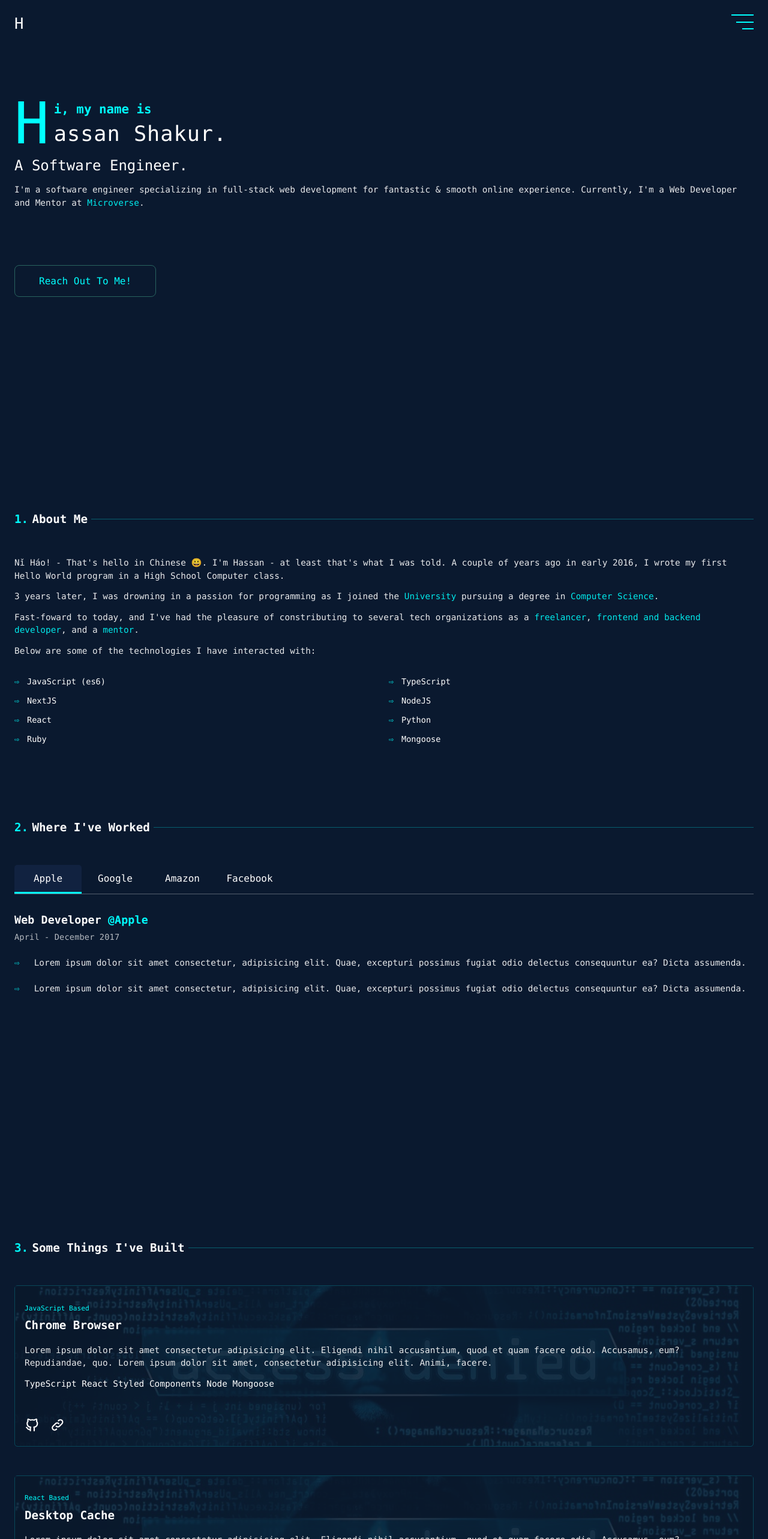
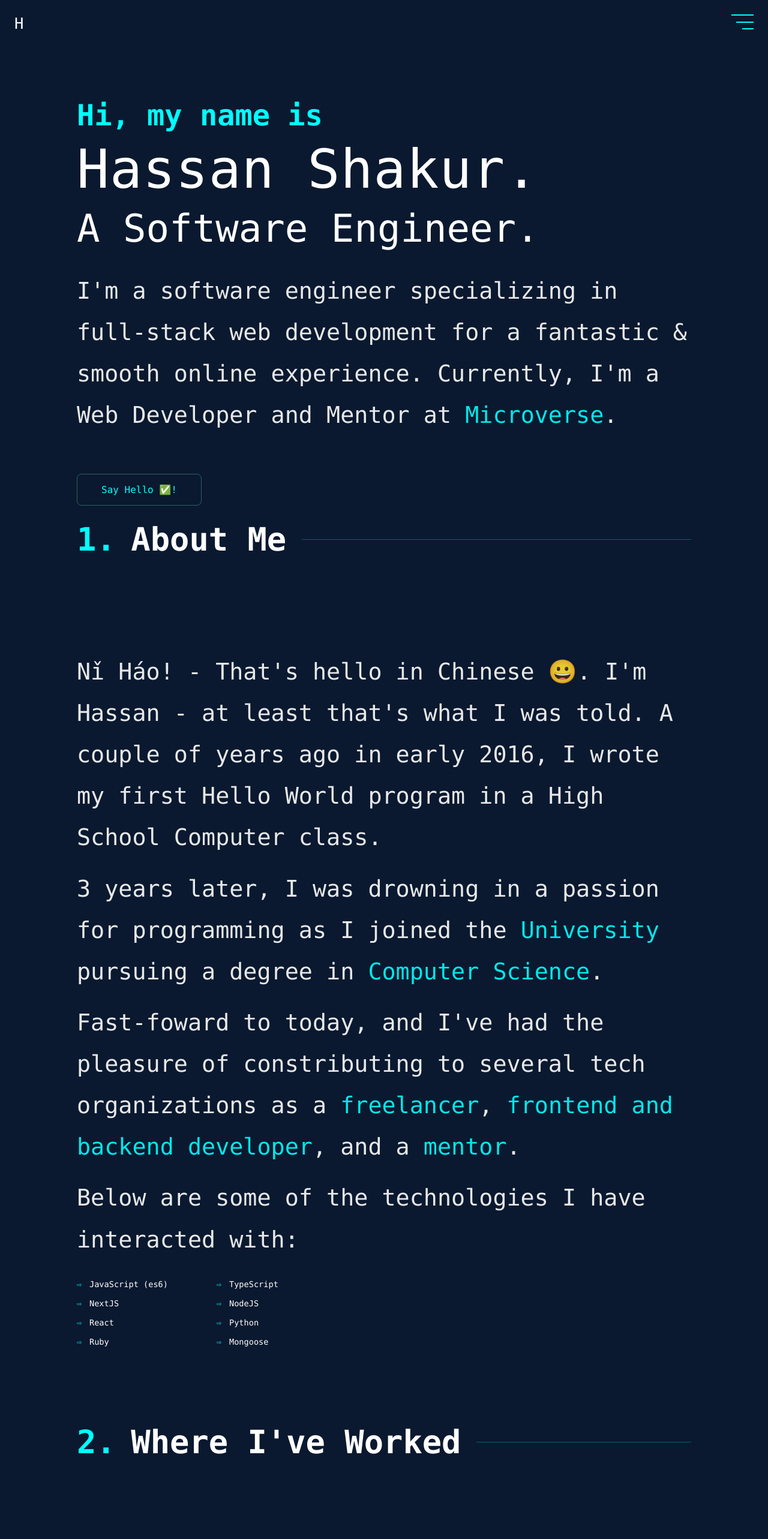
Before and after one commit to hassanShakur/portfolio, a Next.js app: page / in a window 1280 px wide. Shown: the top 2566 px of the page at 60% size. Built offline with nearby package versions, Linux system fonts and the light colour scheme.

Commit message:
level 1 media queries

```diff
--- a/app/globals.css
+++ b/app/globals.css
@@ -50,6 +50,7 @@ body:has(.menu-open) {
 a {
   color: inherit;
   text-decoration: none;
+  transition: all 0.3s ease-in-out;
 }
 
 ul li {
@@ -81,6 +82,18 @@ section {
   display: none;
 }
 
+@media (min-width: 480px) {
+  main {
+    padding: 3vw 10vw;
+  }
+
+  .text {
+    font-size: 3vw;
+    line-height: 1.8;
+    margin-bottom: 1rem;
+  }
+}
+
 @media (prefers-color-scheme: dark) {
   html {
     color-scheme: dark;
--- a/components/about/tech.css
+++ b/components/about/tech.css
@@ -3,6 +3,7 @@
   grid-template-columns: 1fr 1fr;
   gap: 1rem;
   margin-top: 2rem;
+  max-width: 450px;
 }
 
 #about ul li {
--- a/components/footer/footer.css
+++ b/components/footer/footer.css
@@ -1,5 +1,5 @@
 footer {
-  margin: 1rem 0;
+  margin: 4rem 0 0.3rem;
   text-align: center;
   display: grid;
   gap: 1.4rem;
@@ -13,6 +13,12 @@ footer {
   gap: 2rem;
 }
 
+.social-icons a:hover {
+  cursor: pointer;
+  transform: translateY(-5px);
+  color: rgb(var(--foreground-light-green));
+}
+
 footer .attribution {
   font-size: 0.7rem;
   line-height: 1.8;
--- a/components/footer/index.tsx
+++ b/components/footer/index.tsx
@@ -52,7 +52,7 @@ const Footer = () => {
         ))}
       </div>
       <p className='attribution text'>
-        Built &amp; Designed by{' '}
+        Designed &amp; Built by{' '}
         <Link
           href={'https://github.com/hassanShakur'}
           className='clg'
--- a/components/hero/hero.css
+++ b/components/hero/hero.css
@@ -6,35 +6,40 @@
   padding: 1rem 0;
 }
 
-.drop {
-  display: flex;
-  gap: 0.5rem;
-}
-
-.drop-content {
-  display: flex;
-  flex-direction: column;
-  justify-content: center;
-  gap: 0.5rem;
-}
-
-#drop-cap {
-  font-size: 6rem;
-  text-transform: uppercase;
-}
-
 .intro {
-  font-size: 1.3rem;
+  font-size: 1rem;
 }
 
 .name {
-  font-size: 2.2rem;
+  font-size: 1.8rem;
   letter-spacing: 1px;
   font-weight: 500;
+  margin: 0.5rem 0;
 }
 
 .title {
-  font-size: 1.5rem;
+  font-size: 1.4rem;
   margin-bottom: 1rem;
   text-transform: capitalize;
 }
+
+@media (min-width: 480px) {
+  #hero {
+    gap: 3rem;
+    padding: 1rem 0;
+  }
+
+  .intro {
+    font-size: 3.8vw;
+  }
+
+  .name {
+    font-size: 7vw;
+    margin: 0.6rem 0;
+  }
+
+  .title {
+    font-size: 5vw;
+    margin-bottom: 2rem;
+  }
+}
--- a/components/hero/index.tsx
+++ b/components/hero/index.tsx
@@ -6,25 +6,14 @@ const Hero = () => {
   return (
     <section id='hero'>
       <div className='hero-text'>
-        <div className='drop'>
-          <span id='drop-cap' className='clg'>
-            h
-          </span>
-          <div className='drop-content'>
-            <h3 className='intro clg'>
-              <span id='invisible'>H</span>i, my name is
-            </h3>
-            <h1 className='name'>
-              <span id='invisible'>H</span>assan Shakur.
-            </h1>
-          </div>
-        </div>
+        <h3 className='intro clg'>Hi, my name is</h3>
+        <h1 className='name'>Hassan Shakur.</h1>
 
         <div className='title'>A software engineer.</div>
 
         <p className='description text'>
           I&apos;m a software engineer specializing in full-stack web
-          development for fantastic &amp; smooth online experience.
+          development for a fantastic &amp; smooth online experience.
           Currently, I&apos;m a Web Developer and Mentor at{' '}
           <Link
             href={'https://www.microverse.org'}
@@ -38,7 +27,7 @@ const Hero = () => {
       </div>
 
       <div className='hero-actions'>
-        <Button text='reach out to me!' />
+        <Button text='say hello ✅!' />
       </div>
     </section>
   );
--- a/components/projects/others/cardProject.css
+++ b/components/projects/others/cardProject.css
@@ -52,3 +52,31 @@
   transform: scale(1.15);
   color: rgb(var(--foreground-light-green));
 }
+
+@media (min-width: 480px) {
+  .project-card {
+    padding: 5vw;
+  }
+
+  .card-header {
+    margin-bottom: 1.4rem;
+  }
+
+  .card-info h4 {
+    font-size: 3.5vw;
+    margin-bottom: 1.4rem;
+  }
+
+  .card-info .card-summary{
+    font-size: 2.5vw;
+
+  }
+
+  .card-info .card-tech {
+    font-size: 2.4vw;
+  }
+
+  .links {
+    gap: 0.8rem;
+  }
+}
--- a/components/projects/project.css
+++ b/components/projects/project.css
@@ -24,7 +24,7 @@
   background-color: transparent;
   position: relative;
   z-index: 3;
-  background-color: rgba(11, 28, 49, 0.88);
+  background-color: rgba(7, 27, 51, 0.88);
 }
 
 .project-info {
@@ -38,9 +38,18 @@
   margin-top: 0.6rem;
 }
 
+.project-info .project-description {
+  opacity: 0.8;
+  font-size: 0.8rem;
+  line-height: 1.7;
+  margin-top: 1.6rem;
+}
+
 .project-info .project-tech {
   text-transform: capitalize;
-  opacity: 1;
+  opacity: 0.95;
+  font-size: 0.85rem;
+  margin-top: 2rem;
 }
 
 .project-actions {
@@ -64,3 +73,24 @@
   transform: scale(1.15);
   color: rgb(var(--foreground-light-green));
 }
+
+@media (min-width: 480px) {
+  .project-info,
+  .project-actions {
+    padding: 1.4rem 2rem;
+  }
+
+  .project-actions {
+    padding: 0 2rem 2rem;
+  }
+
+  .project-info .project-description {
+    opacity: 0.9;
+    font-size: 2.5vw;
+  }
+
+  .project-info .project-tech {
+    text-transform: capitalize;
+    font-size: 2.5vw;
+  }
+}
--- a/components/sectionTitle/title.css
+++ b/components/sectionTitle/title.css
@@ -6,3 +6,11 @@ h2 {
   gap: 0.4rem;
   margin-bottom: 3.2rem;
 }
+
+@media (min-width: 480px) {
+  h2 {
+    font-size: 4.2vw;
+    gap: 2vw;
+    margin-bottom: 12vw;
+  }
+}
```
Also changed, not shown: Fonts/Sacramento-Regular.ttf (added).
